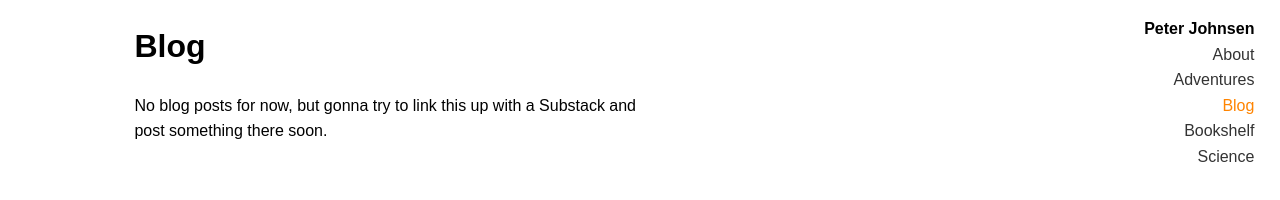
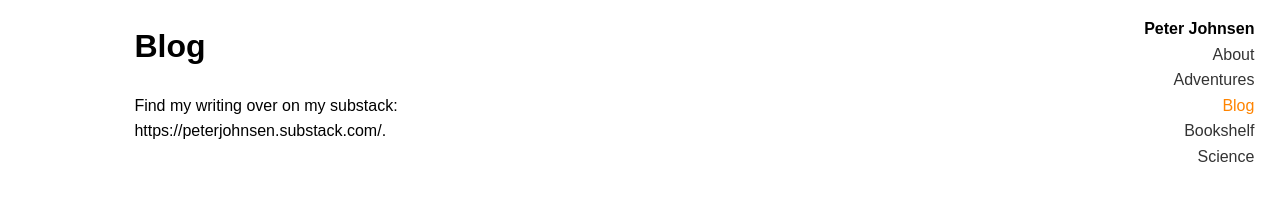
Before and after one commit to petercj/petercj.github.io, a plain HTML site: page blog.html in a window 1280 px wide. Drawn offline with Linux system fonts and the light colour scheme.

Commit message:
Update blog.html
Include a link to substack

```diff
--- a/blog.html
+++ b/blog.html
@@ -26,7 +26,7 @@
         Blog
     </h1>
     <p>
-        No blog posts for now, but gonna try to link this up with a Substack and post something there soon.
+        Find my writing over on my substack: https://peterjohnsen.substack.com/.
     </p>
 </body>
 </html>
```
